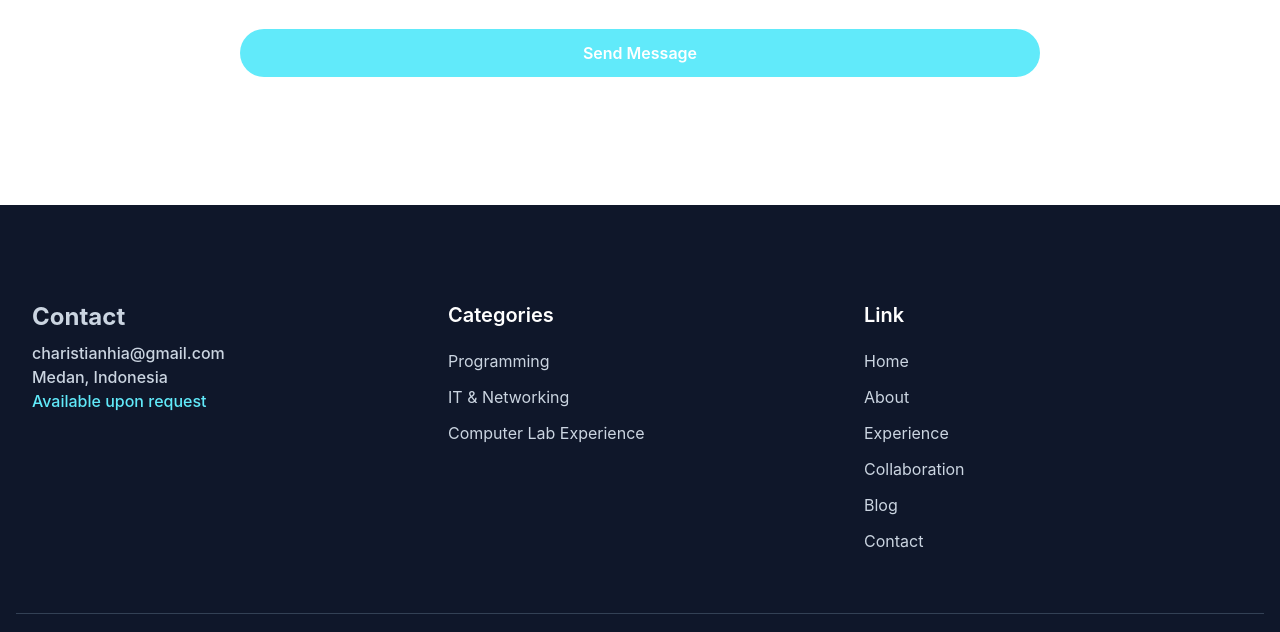
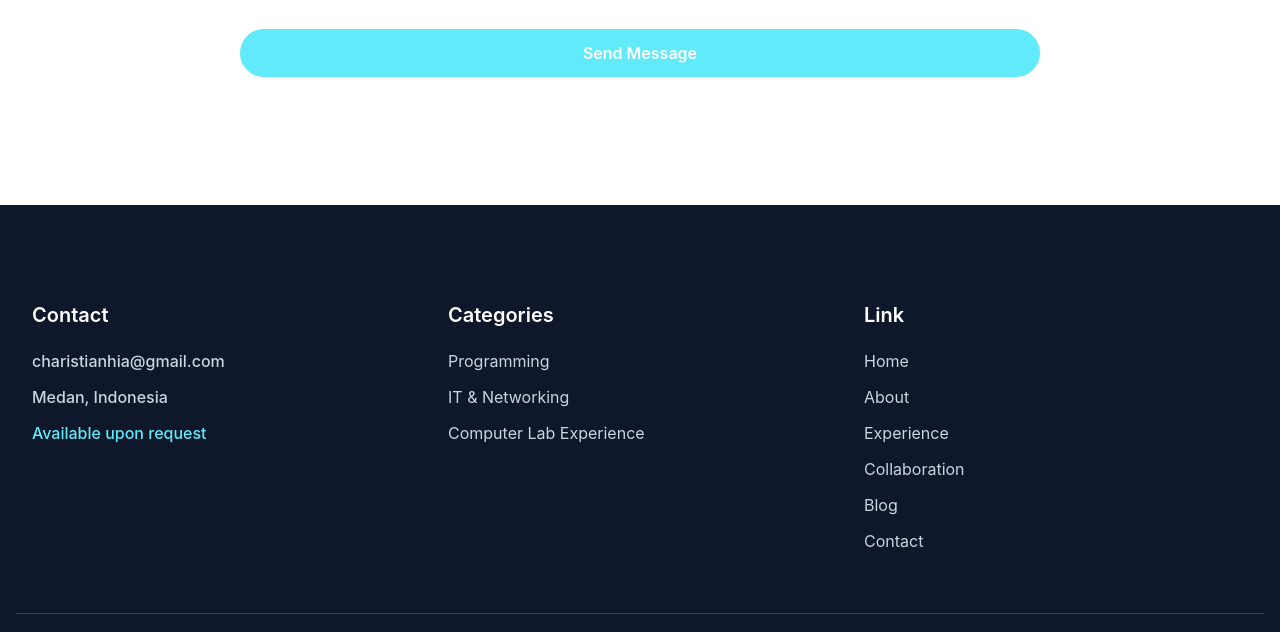
Before and after one commit to Charistian-Hia/web-portfolio-charistianhia-tailwind-css, a website: page index.html in a window 1280 px wide. Shown: the part 5590-6222 px from the top of the page. Drawn offline with Linux system fonts and the light colour scheme.

Commit message:
Update index.html

```diff
--- a/index.html
+++ b/index.html
@@ -630,9 +630,9 @@
       <div class="container">
         <div class="flex flex-wrap">
           <div class="mb-12 w-full px-4 font-medium text-slate-300 md:w-1/3">
-            <h3 class="mb-2 text-2xl font-bold">Contact</h3>
-            <p>charistianhia@gmail.com</p>
-            <p>Medan, Indonesia</p>
+            <h3 class="mb-5 text-xl font-semibold text-white">Contact</h3>
+            <p class="mb-3">charistianhia@gmail.com</p>
+            <p class="mb-3">Medan, Indonesia</p>
             <p><a href="https://wa.me/088807132891" target="_blank" class="text-primary">Available upon request</p>
           </div>
           <div class="mb-12 w-full px-4 md:w-1/3">
```
